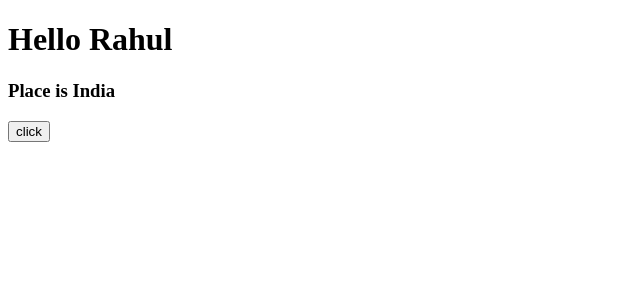
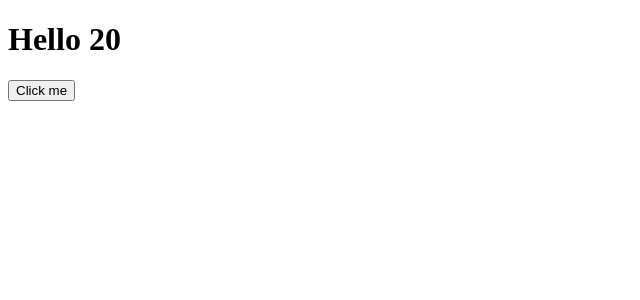
Before and after one commit to ManasiPatil2117/React-Practice, a React (Create React App) app in the folder test-app/: page / in a window 1280 px wide. Shown: the top 300 px of the page, without its empty margins (0-640 px from the left). Built offline with nearby package versions, Linux system fonts and the light colour scheme; a web font is replaced by a local one.

Commit message:
useState hook

```diff
--- a/test-app/src/App.js
+++ b/test-app/src/App.js
@@ -1,23 +1,11 @@
-import React from "react"
-class App extends React.Component{
-    state = {
-        name : "Rahul",
-        place : "India"
-    }
-
-    changeName=()=>{
-        this.setState({
-            name:"Manasi"
-        })
-    }
-    render(){
-        return (
-            <>
-            <h1>Hello {this.state.name}</h1>
-            <h3>Place is {this.state.place}</h3>
-            <button onClick={this.changeName}>click</button>
-            </>
-        )
-    }
+import React, {useState} from 'react'
+function App(){
+    const [data,setData] = useState(20)
+    return(
+        <>
+            <h1>Hello {data}</h1>
+            <button onClick={()=>setData("50")}>Click me</button>
+        </>
+    )
 }
 export default App
```
